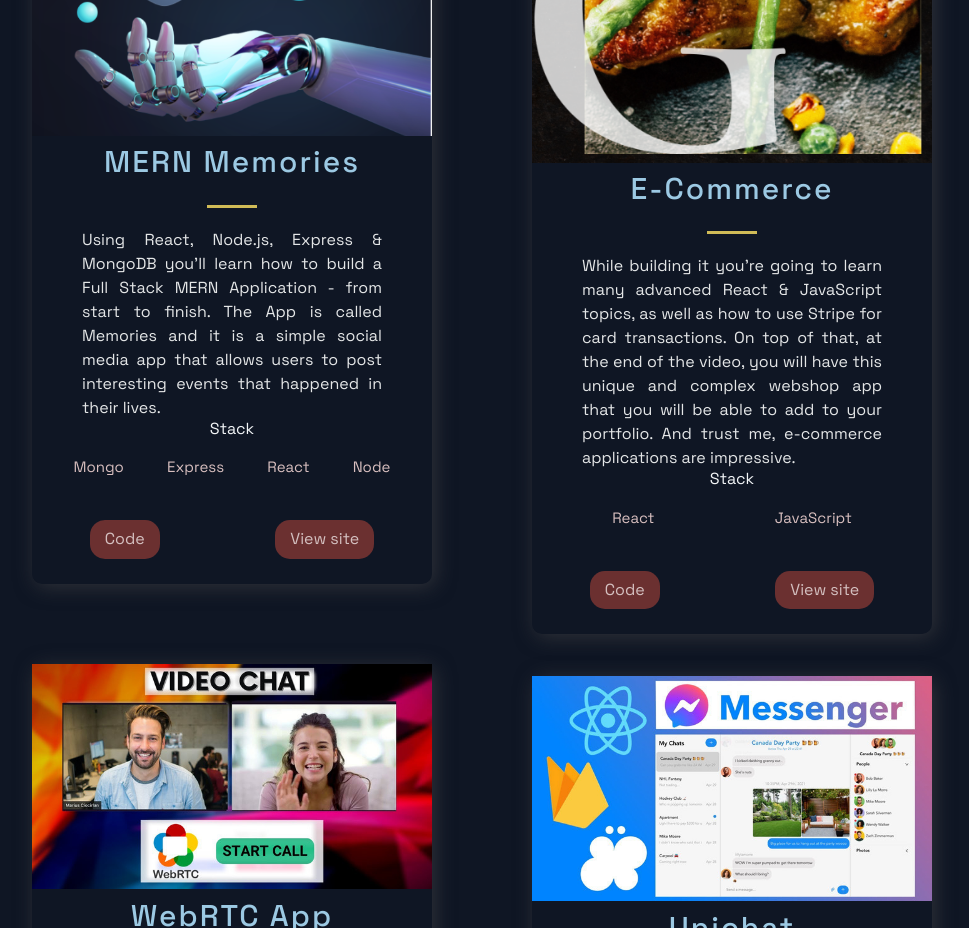
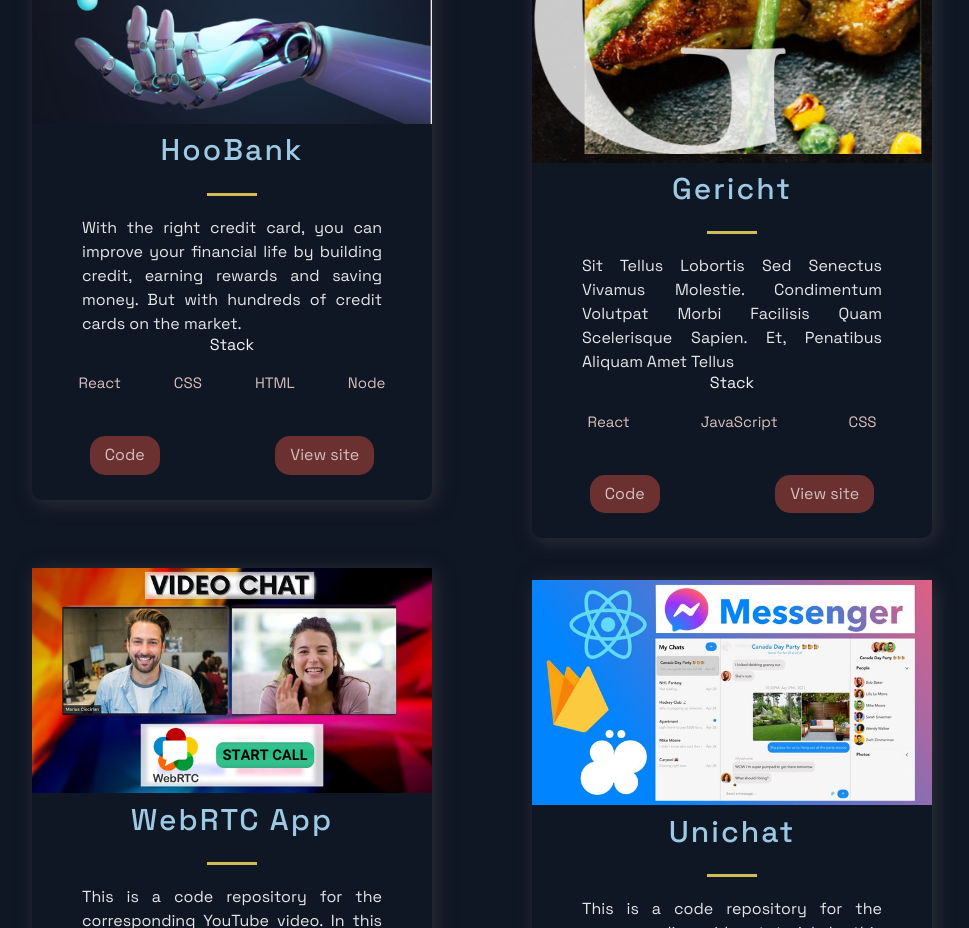
Before and after one commit to Nyakamba/portfolio_website, a Next.js app: page / in a window 1280 px wide. Shown: the part 1300-2228 px from the top of the page, without its empty margins (158-1127 px from the left). Built offline with nearby package versions, Linux system fonts and the light colour scheme.

Commit message:
constants.js

```diff
--- a/src/constants/constants.js
+++ b/src/constants/constants.js
@@ -1,22 +1,22 @@
 export const projects = [
   {
-    title: "MERN Memories",
+    title: "HooBank",
     description:
-      "Using React, Node.js, Express & MongoDB you'll learn how to build a Full Stack MERN Application - from start to finish. The App is called Memories and it is a simple social media app that allows users to post interesting events that happened in their lives.",
+      "With the right credit card, you can improve your financial life by building credit, earning rewards and saving money. But with hundreds of credit cards on the market.",
     image: "/images/1.png",
-    tags: ["Mongo", "Express", "React", "Node"],
-    source: "https://google.com",
-    visit: "https://google.com",
+    tags: ["React", "CSS", "HTML", "Node"],
+    source: "https://marvelous-biscotti-b2c843.netlify.app/",
+    visit: "https://github.com/Nyakamba/bank_modern_app",
     id: 0,
   },
   {
-    title: "E-Commerce",
+    title: "Gericht",
     description:
-      "While building it you're going to learn many advanced React & JavaScript topics, as well as how to use Stripe for card transactions. On top of that, at the end of the video, you will have this unique and complex webshop app that you will be able to add to your portfolio. And trust me, e-commerce applications are impressive.",
+      "Sit Tellus Lobortis Sed Senectus Vivamus Molestie. Condimentum Volutpat Morbi Facilisis Quam Scelerisque Sapien. Et, Penatibus Aliquam Amet Tellus",
     image: "/images/2.png",
-    tags: ["React", "JavaScript"],
-    source: "https://google.com",
-    visit: "https://google.com",
+    tags: ["React", "JavaScript", "CSS"],
+    source: "https://rococo-sorbet-b6d737.netlify.app/",
+    visit: "https://github.com/Nyakamba/gerich-restaurant",
     id: 1,
   },
   {
```
